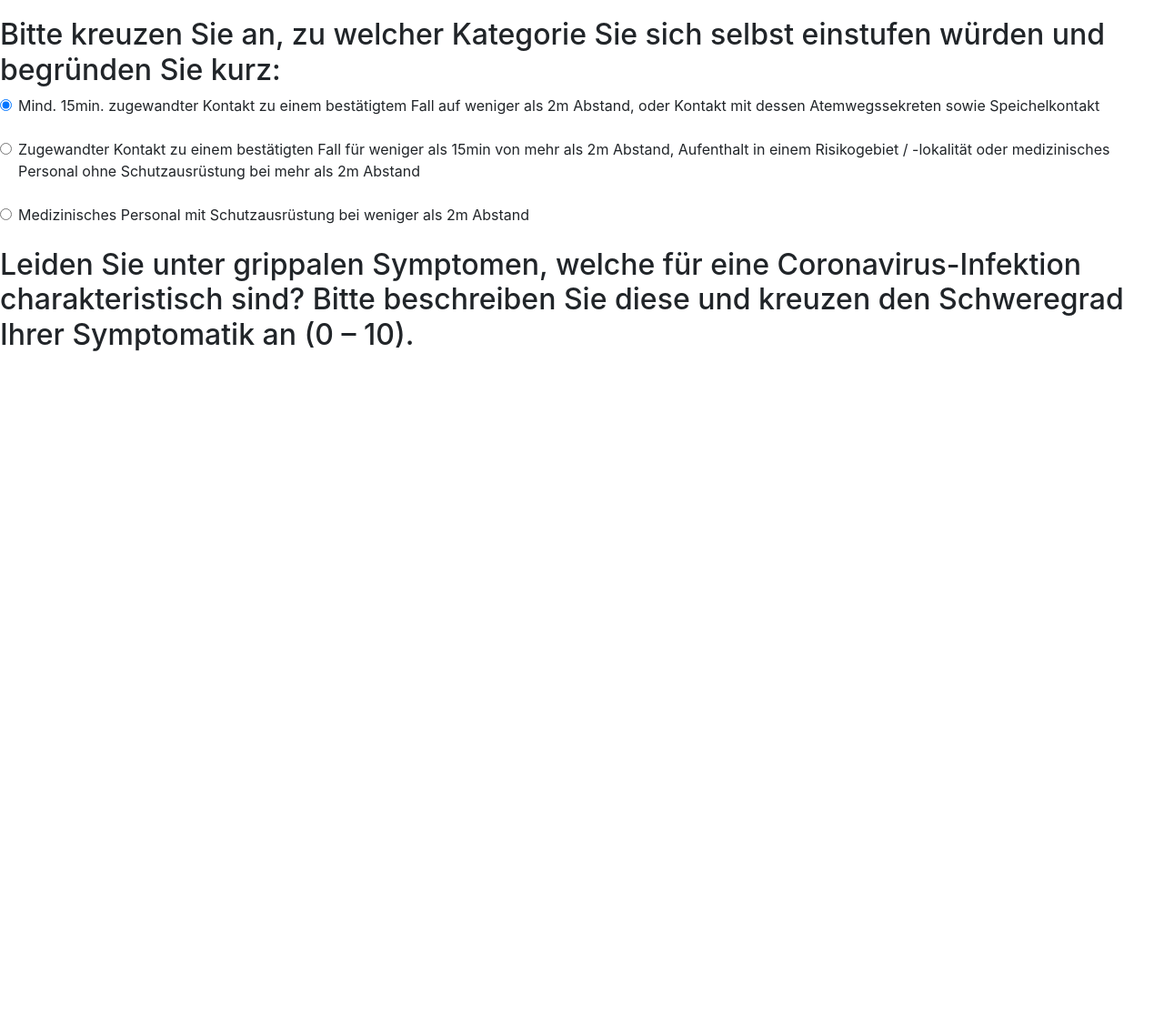
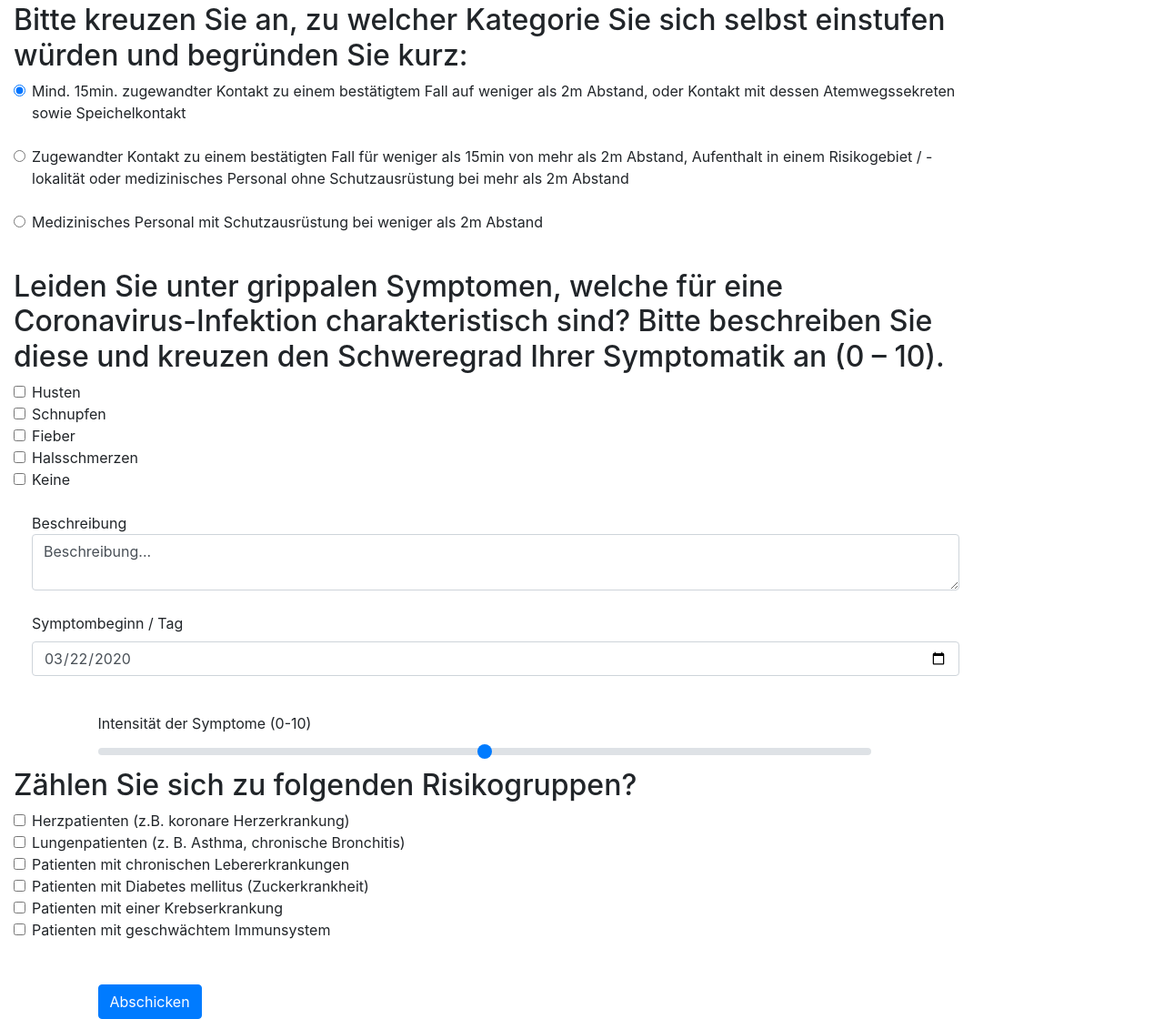
Before and after one commit to LeanderK/CoronaContacts, a plain HTML site: page Infizierte/fragebogen_infizierte.html in a window 1280 px wide. Shown: the part 720-1840 px from the top of the page at 91% size. Before the commit the page ends 1115 px from the top, so only its background shows below. Drawn offline with nearby package versions, Linux system fonts and the light colour scheme.

Commit message:
fragebogen_infizierte

```diff
--- a/Infizierte/fragebogen_infizierte.html
+++ b/Infizierte/fragebogen_infizierte.html
@@ -14,7 +14,11 @@
 
 
   	<form>
+  		<div class="col-10">
+	<div class="form-group">
+
   	  <h2>Personendaten</h2>
+
 	  <div class="form-row">
 	    <div class="col-5">
 	      <label>Nachname</label>
@@ -47,8 +51,8 @@
 	  </div>
 	  <div class="form-row">
 		<div class="col-4">
-	      <label>Geburtsdatum</label>
-	      <input type="text" class="form-control" placeholder="Geburtsdatum">
+	  	<label for="date-input">Geburtstag</label>
+	  	<input class="form-control" type="date" value="2020-03-22" id="Geburtstag">
 	    </div>
 	    <div class="col-3">
 	    	<label>Alter</label>
@@ -65,31 +69,40 @@
 	    	<input type="text" class="form-control" placeholder="Name Bezirk, kreisfreie Stadt oder Landkreis">
 	    </div>
 	  </div>
-	  <br>
+	  </div>
+	</div>
+
+	  <div class="form-group">
+	  	<div class="col-10">
 	  <h2>Bitte geben Sie an, in welcher Form Sie Kontakt zu einer nachweislichen oder vermutlichen Infektionsquelle hatten:</h2>
+	</div>
 
-	  <div class="form-row">
-	    <div class="col-10">
+	  <div class="col-10">
+
 	    	<label>Name der Person</label>
 	    	<input type="text" class="form-control" placeholder="Max Mustermann">
-	    </div>
+
 	  </div>
-	  <div class="form-row">
+
 	      <div class="col-10">
 	    	<label>Name der Lokalität</label>
 	    	<input type="text" class="form-control" placeholder="The Club-XY">
 	    </div>
-	  </div>
-	  <div class="form-row">
+
+
 	      <div class="col-10">
 	    	<label>Name des Risikogebiets</label>
 	    	<input type="text" class="form-control" placeholder="Wuhan/China">
-	    </div>
+
 	  </div>
-	  <br>
+	  </div>
+	  <div class="form-group">
+	  <div class="col-10">
 	  <h2>Bitte kreuzen Sie an, zu welcher Kategorie Sie sich selbst einstufen würden und begründen Sie kurz:</h2>
+	</div>
 
 	  <div class="form-check">
+	  	<div class="col-10">
 		  <input class="form-check-input" type="radio" name="Kategorien" id="Kategorie1" value="Kategorie1" checked>
 		  <label class="form-check-label" for="Kategorie1">
 		    Mind. 15min. zugewandter Kontakt zu einem
@@ -98,8 +111,10 @@
 			sowie Speichelkontakt
 		  </label>
 	  </div>
+	  </div>
 	  <br>
 	  <div class="form-check">
+	  	<div class="col-10">
 		  <input class="form-check-input" type="radio" name="Kategorien" id="Kategorie2" value="Kategorie2">
 		  <label class="form-check-label" for="Kategorie2">
 		    Zugewandter Kontakt zu einem bestätigten Fall
@@ -109,19 +124,140 @@
 			bei mehr als 2m Abstand
 		  </label>
 	  </div>
+	  </div>
 	  <br>
 	  <div class="form-check">
+	  	<div class="col-10">
 		  <input class="form-check-input" type="radio" name="Kategorien" id="Kategorie3" value="Kategorie3">
 		  <label class="form-check-label" for="Kategorie3">
 		    Medizinisches Personal mit Schutzausrüstung
 			bei weniger als 2m Abstand
 		  </label>
 	  </div>
+	  </div>
+	</div>
+	<div class="form-group">
 	  <br>
+	  <div class="col-10">
 	  <h2>Leiden Sie unter grippalen Symptomen, welche für eine Coronavirus-Infektion charakteristisch
 		sind? Bitte beschreiben Sie diese und kreuzen den Schweregrad Ihrer Symptomatik an (0 – 10).</h2>
+	</div>
+	  <div class="form-check">
+	  	<div class="col-10">
+	    <input class="form-check-input" type="checkbox" id="Checkbox1" value="Husten">
+  		<label class="form-check-label" for="Checkbox1">Husten</label>
+  	  </div>
+  	  </div>
+
+  	  <div class="form-check">
+  	  	<div class="col-10">
+	    <input class="form-check-input" type="checkbox" id="Checkbox2" value="Schnupfen">
+  		<label class="form-check-label" for="Checkbox2">Schnupfen</label>
+	  </div>
+	  </div>
+  	  <div class="form-check">
+  	  	<div class="col-10">
+	    <input class="form-check-input" type="checkbox" id="Checkbox3" value="Fieber">
+  		<label class="form-check-label" for="Checkbox3">Fieber</label>
+  	  </div>
+  	  </div>
+
+  	  <div class="form-check">
+  	  	<div class="col-10">
+	    <input class="form-check-input" type="checkbox" id="Checkbox4" value="Halsschmerzen">
+  		<label class="form-check-label" for="Checkbox4">Halsschmerzen</label>
+	  </div>
+	  </div>
+	  <div class="form-check">
+	  	<div class="col-10">
+	    <input class="form-check-input" type="checkbox" id="Checkbox5" value="Keine">
+  		<label class="form-check-label" for="Checkbox5">Keine</label>
+	  </div>
+	  </div>
+	  <br>
+	  <div class="form-check">
+	  	<div class="col-10">
+	  		<label class="form-check-label" for="Checkbox5">Beschreibung</label>
+	  		<textarea class="form-control" aria-label="With textarea">Beschreibung...</textarea>
+
+	  </div>
+	  </div>
 
 
+	  <br>
+	  <div class="form-check">
+	  	<div class="col-10">
+	  	<label for="date-input">Symptombeginn / Tag</label>
+	  	<input class="form-control" type="date" value="2020-03-22" id="date-input">
+	  	</div>
+	  	</div>
+	  </div>
+
+	  <br>
+	  <div class="form-row">
+	  	<div class="col-1">
+	  	</div>
+	  	<div class="col-8">
+	  		<label for="customRange2">Intensität der Symptome (0-10)</label>
+	  		<input type="range" class="custom-range" min="0" max="10" id="customRange2">
+	  	</div>
+	  	<div class="col-1">
+	  	</div>
+	  </div>
+	  </div>
+
+	  <div class="col-10">
+	  <h2>
+	  	Zählen Sie sich zu folgenden Risikogruppen?
+	  </h2>
+	  </div>
+	  <div class="form-check">
+	  	<div class="col-10">
+	    <input class="form-check-input" type="checkbox" id="Checkbox" value="Herzpatienten">
+  		<label class="form-check-label" for="Checkbox">Herzpatienten (z.B. koronare Herzerkrankung)</label>
+  	  </div>
+  	  </div>
+  	  <div class="form-check">
+  	  	<div class="col-10">
+	    <input class="form-check-input" type="checkbox" id="Checkbox" value="Lungenpatienten">
+  		<label class="form-check-label" for="Checkbox">Lungenpatienten (z. B. Asthma, chronische Bronchitis)</label>
+	  </div>
+	  </div>
+	  	  <div class="form-check">
+	  	  	<div class="col-10">
+	    <input class="form-check-input" type="checkbox" id="CheckboxHerz" value="Lebererkrankungen">
+  		<label class="form-check-label" for="CheckboxHerz">Patienten mit chronischen Lebererkrankungen</label>
+  	  </div>
+  	  </div>
+  	  <div class="form-check">
+  	  	<div class="col-10">
+	    <input class="form-check-input" type="checkbox" id="Checkbox" value="Diabetes">
+  		<label class="form-check-label" for="Checkbox">Patienten mit Diabetes mellitus (Zuckerkrankheit)</label>
+	  </div>
+	  </div>
+	  	  <div class="form-check">
+	  	  	<div class="col-10">
+	    <input class="form-check-input" type="checkbox" id="CheckboxHerz" value="Krebserkrankung">
+  		<label class="form-check-label" for="CheckboxHerz">Patienten mit einer Krebserkrankung</label>
+  	  </div>
+  	  </div>
+  	  <div class="form-check">
+  	  	<div class="col-10">
+	    <input class="form-check-input" type="checkbox" id="Checkbox2" value="Lungenpatienten">
+  		<label class="form-check-label" for="Checkbox2">Patienten mit geschwächtem Immunsystem</label>
+	  </div>
+	  </div>
+<br>
+<br>
+
+	<div class="form-row">
+		<div class="col-1">
+		</div>
+		<div class="col-9">
+
+	  		<button type="submit" class="btn btn-primary">Abschicken</button>
+	 	</div>
+	 	</div>
 	</form>
 
     <!-- Optional JavaScript -->
```
